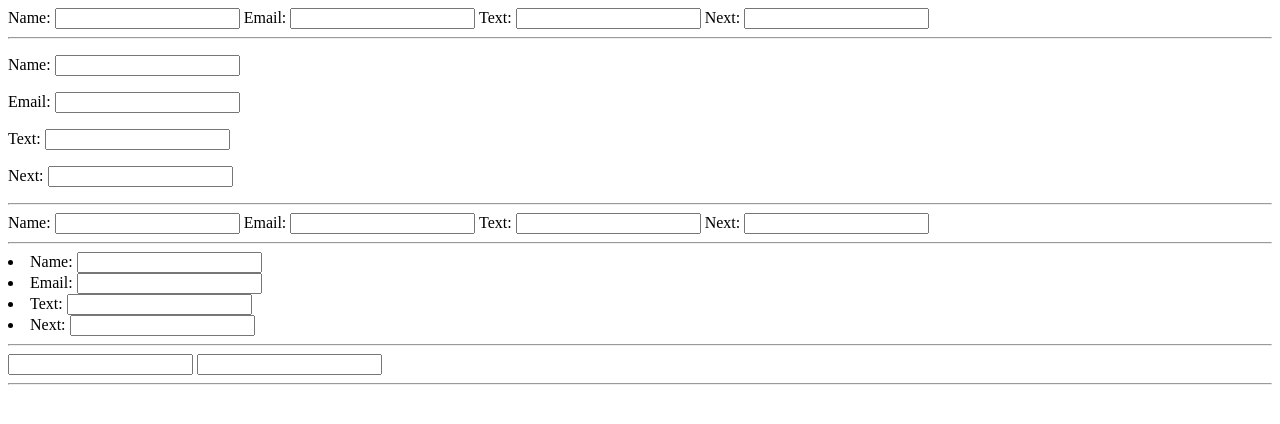
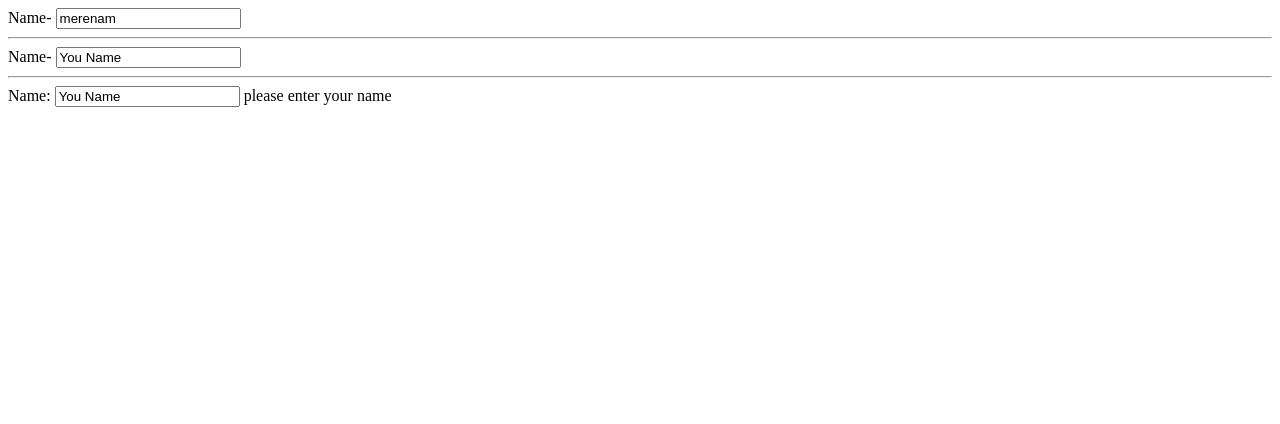
Before and after one commit to pushpendrashukla620/django1, a Django app: template forms/templates/forms/registration.html in a window 1280 px wide. Shown: the top 424 px of the page. Run offline with Django 4.2, Linux system fonts and the light colour scheme; the template is opened without the code that fills it: values that come from a table or form of the project are taken from there, others are empty.

Commit message:
rendr form fields maanually

```diff
--- a/forms/forms.py
+++ b/forms/forms.py
@@ -1,7 +1,7 @@
 from django import forms
 
 class registration(forms.Form):
-    name=forms.CharField() #this will set id as some_name ehere name is name of formfield
+    name=forms.CharField(initial="You Name",help_text="please enter your name") #this will set id as some_name ehere name is name of formfield
     email=forms.EmailField() #this will set id as email which is name of formfield
     text=forms.EmailField(  ) #this will set id as email which is name of formfield
     next=forms.EmailField() #this will set id as email which is name of formfield
--- a/forms/templates/forms/registration.html
+++ b/forms/templates/forms/registration.html
@@ -10,17 +10,31 @@
 
 <body>
 
-    {{form}}
-    <hr>
-    {{form.as_p}}
-    <hr>
-    {{form.as_table}}
-    <hr>
-    {{form.as_ul}}
-    <hr>
-    {{form.name}}
-    {{form.email}}
-    <hr>
+    <body>
+
+
+        <label for="name">Name-</label>
+        <input type="text" name="name" value="merenam" required="" id="some_name">
+        <hr>
+        <label for="{{form.name.id_for_label}}">Name-</label>
+        {{form.name}}
+        <hr>
+        {{form.name.label_tag}}
+        {{form.name}}
+        {{form.name.help_text}}
+
+
+
+
+
+
+
+
+
+
+
+    </body>
+
 
 
 </body>
```
